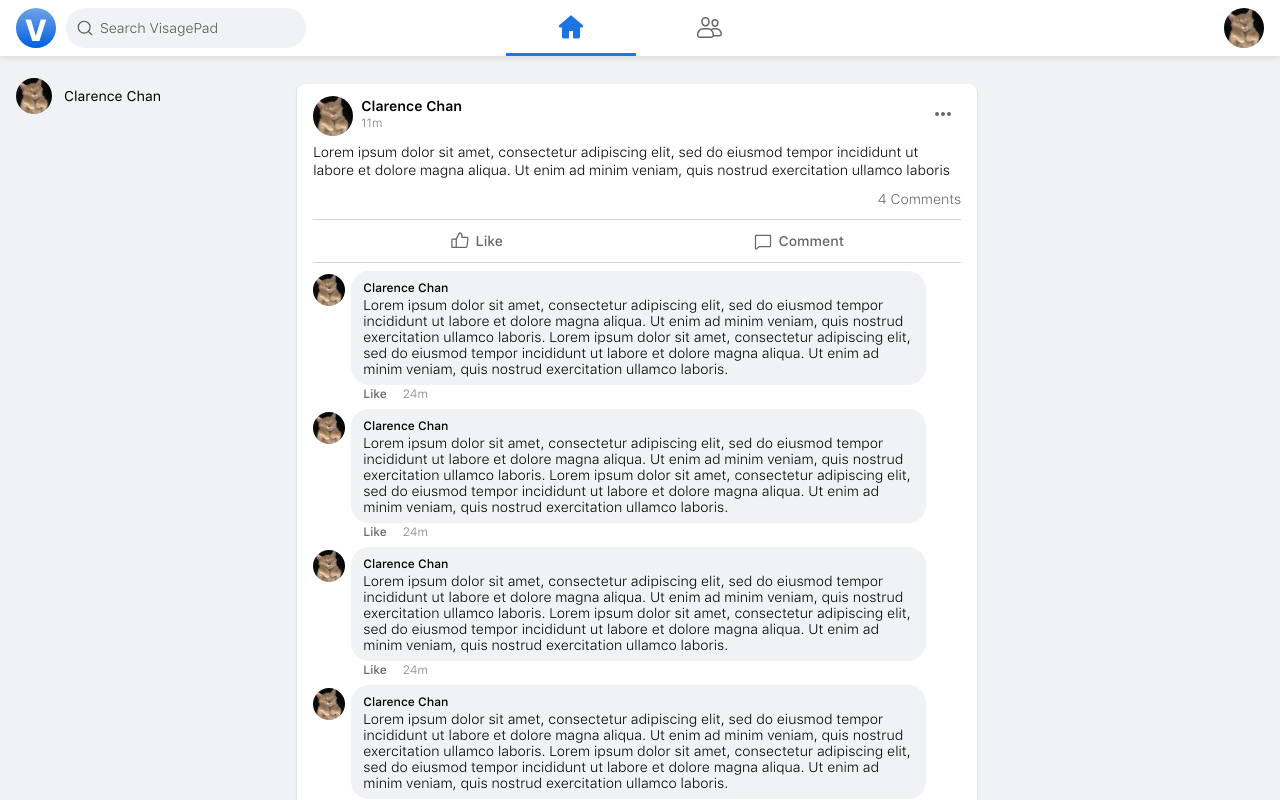
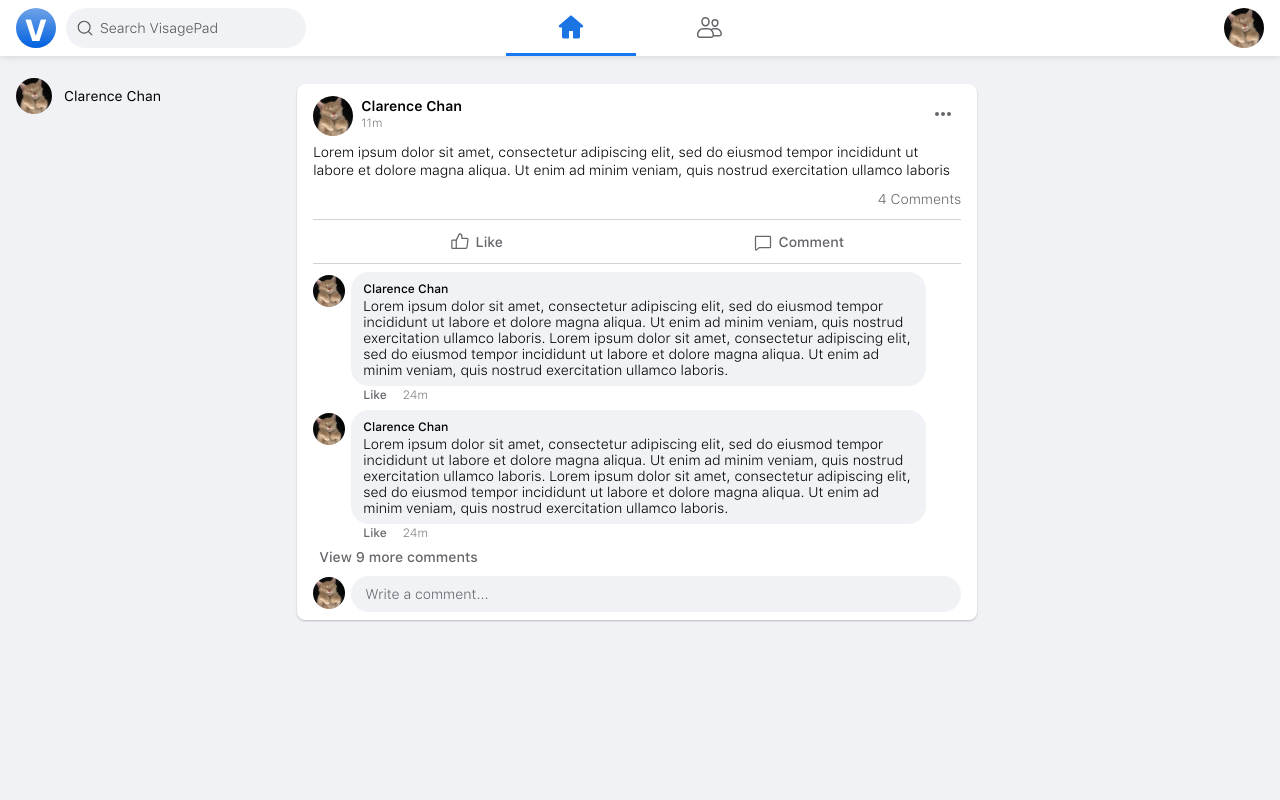
Before and after one commit to clarencechaan/visagepad-frontend, a React (Create React App) app: page / in a window 1280 px wide. Shown: the top 800 px of the page. Built offline with nearby package versions, Linux system fonts and the light colour scheme.

Commit message:
implement show/hide comments

```diff
--- a/src/components/Post.js
+++ b/src/components/Post.js
@@ -3,8 +3,22 @@ import profilePic from "../images/profile-pic.jpeg";
 import dots from "../images/dots.svg";
 import { ThumbsUp, Chat, PencilSimple, Trash } from "phosphor-react";
 import Comment from "../components/Comment";
+import { useState } from "react";
 
 function Post() {
+  const [commentsExpanded, setCommentsExpanded] = useState(true);
+  const [viewingMoreComments, setViewingMoreComments] = useState(false);
+
+  function handleCommentCountClicked() {
+    // show/hide comments section
+    setCommentsExpanded((prev) => !prev);
+  }
+
+  function handleViewMoreCommentsClicked() {
+    // show/hide more comments
+    setViewingMoreComments((prev) => !prev);
+  }
+
   return (
     <div className="Post">
       <div className="info-bar">
@@ -49,9 +63,13 @@ function Post() {
         tempor incididunt ut labore et dolore magna aliqua. Ut enim ad minim
         veniam, quis nostrud exercitation ullamco laboris
       </div>
-      <a href="" className="comment-count has-tooltip">
+      <button
+        href=""
+        className="comment-count has-tooltip"
+        onClick={handleCommentCountClicked}
+      >
         4 Comments
-      </a>
+      </button>
       <div className="action-btns">
         <button className="like-btn">
           <ThumbsUp className="icon" />
@@ -62,14 +80,25 @@ function Post() {
           Comment
         </button>
       </div>
-      <div className="comments">
+      <div className={"comments" + (commentsExpanded ? "" : " hidden")}>
+        <div>
+          <Comment />
+          <Comment />
+          <div className={"more" + (viewingMoreComments ? "" : " hidden")}>
             <Comment />
             <Comment />
             <Comment />
             <Comment />
             <Comment />
-        <Comment />
-        <Comment />
+          </div>
+          <button
+            className={
+              "view-more-comments-btn" + (viewingMoreComments ? " hidden" : "")
+            }
+            onClick={handleViewMoreCommentsClicked}
+          >
+            View 9 more comments
+          </button>
         </div>
         <div className="comment-bar">
           <a href="">
@@ -78,6 +107,7 @@ function Post() {
           <input type="text" placeholder="Write a comment..." />
         </div>
       </div>
+    </div>
   );
 }
 
--- a/src/styles/App.css
+++ b/src/styles/App.css
@@ -15,3 +15,7 @@ body {
   font-family: "SFUIText-Light";
   font-size: 14px;
 }
+
+.hidden {
+  display: none;
+}
--- a/src/styles/Post.css
+++ b/src/styles/Post.css
@@ -4,7 +4,7 @@
   background-color: white;
   border-radius: 8px;
   box-shadow: 0px 1px 2px rgb(188, 188, 188);
-  padding: 12px 16px 8px 16px;
+  padding: 12px 16px 0 16px;
   box-sizing: border-box;
   display: flex;
   flex-direction: column;
@@ -98,6 +98,7 @@
   row-gap: 8px;
   visibility: hidden;
   opacity: 0;
+  transition: 0.2s;
 }
 
 .Post .info-bar .more-options .dropdown {
@@ -163,8 +164,13 @@
 .Post .comment-count {
   color: rgb(101, 103, 107);
   align-self: flex-end;
-  text-decoration: none;
   margin-top: 12px;
+  font-size: 14px;
+  font-family: inherit;
+  cursor: pointer;
+  padding: 0;
+  border: none;
+  background-color: transparent;
 }
 
 .Post .comment-count:hover {
@@ -179,7 +185,6 @@
 .Post .action-btns {
   margin-top: 12px;
   border-top: 1px solid lightgray;
-  border-bottom: 1px solid lightgray;
   display: flex;
   padding: 4px;
   box-sizing: border-box;
@@ -216,10 +221,15 @@
   font-size: 20px;
 }
 
+.Post .comments {
+  border-top: 1px solid lightgray;
+}
+
 .Post .comment-bar {
   display: flex;
   align-items: center;
   margin-top: 8px;
+  margin-bottom: 8px;
   column-gap: 6px;
 }
 
@@ -249,3 +259,18 @@
 .Post .comment-bar input::placeholder {
   color: rgb(101, 103, 107);
 }
+
+.Post .view-more-comments-btn {
+  font-size: 14px;
+  font-family: "SFUIText-Medium";
+  color: rgb(101, 103, 107);
+  background-color: transparent;
+  border: none;
+  cursor: pointer;
+  margin-top: 8px;
+  margin-bottom: 2px;
+}
+
+.Post .view-more-comments-btn:hover {
+  text-decoration: underline;
+}
```
Lines whose indentation alone changed are shown as unchanged.
